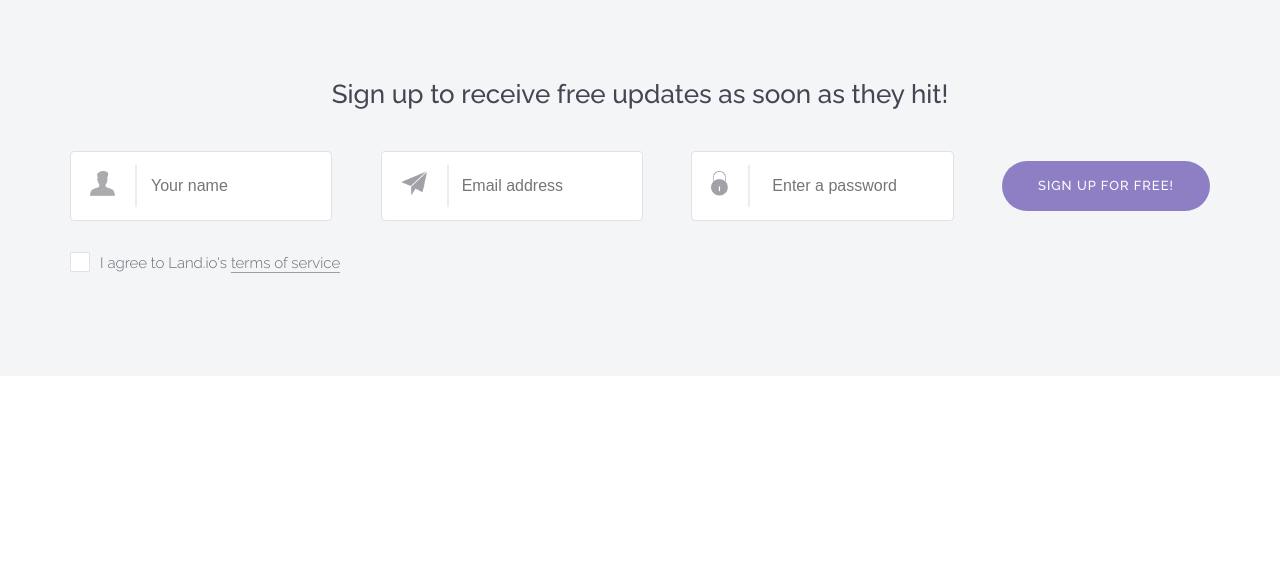
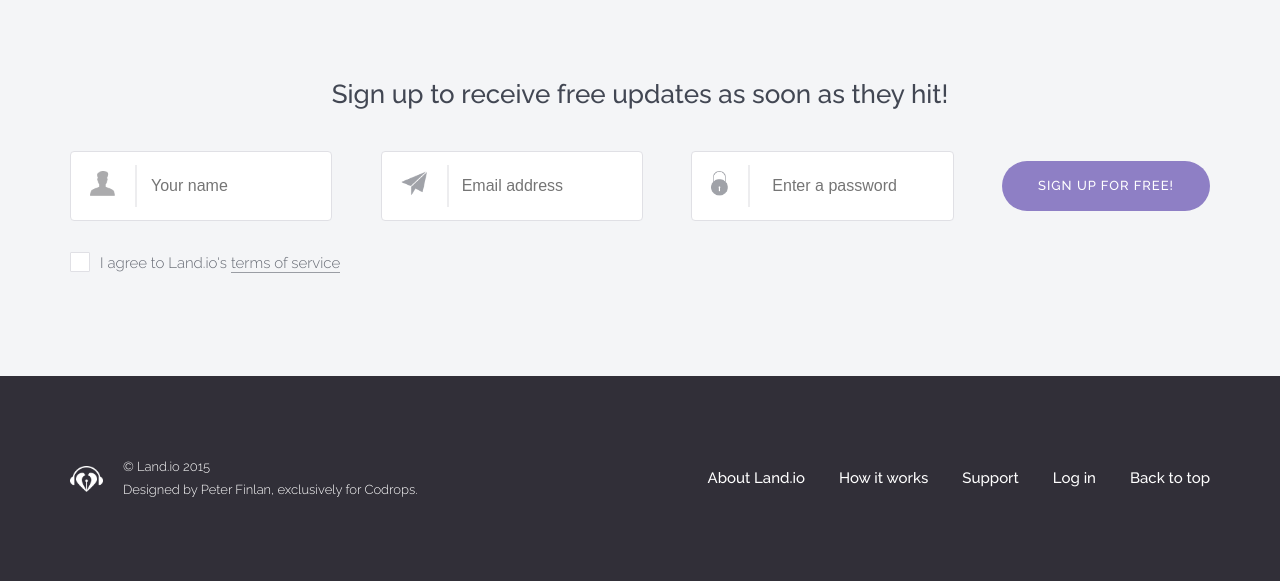
Before and after one commit to migueldcepeda/land-io, a website: page index.html in a window 1280 px wide. Shown: the part 3650-4231 px from the top of the page. Before the commit the page ends 4026 px from the top, so only its background shows below. Drawn offline with Linux system fonts and the light colour scheme.

Commit message:
Add footer section

```diff
--- a/index.html
+++ b/index.html
@@ -226,7 +226,29 @@
                     </div>
                 </div>
             </section>
+        </main>
 
-        </main>
+        <footer class="footer">
+            <div class="row">
+                <div class="footer__content">
+                    <div class="footer__copyright">
+                        <img class="footer__logo" src="./img/logo.png" alt="footer logo">
+                        <div class="footer__text">
+                            <p>&copy; Land.io 2015</p>
+                            <p>Designed by Peter Finlan, exclusively for Codrops.</p>
+                        </div>
+                    </div>
+                    <div class="footer__navigation">
+                        <ul class="footer__list">
+                            <li class="footer__nav-item">About Land.io</li>
+                            <li class="footer__nav-item">How it works</li>
+                            <li class="footer__nav-item">Support</li>
+                            <li class="footer__nav-item">Log in</li>
+                            <li class="footer__nav-item">Back to top</li>
+                        </ul>
+                    </div>
+                </div>
+            </div>
+        </footer>
     </body>
 </html>
--- /dev/null
+++ b/sass/_footer.scss
@@ -0,0 +1,35 @@
+.footer {
+    background-color: #312F38;
+    color: #FFFFFF;
+    padding: 8rem 0;
+
+    &__content {
+        display: flex;
+        align-items: center;
+    }
+
+    &__logo {
+        height: 2.6rem;
+        margin-right: 2rem;
+    }
+
+    &__copyright {
+        display: flex;
+        align-items: center;
+        margin-right: auto;
+    }
+
+    &__text {
+        font-size: 1.3rem;
+    }
+
+    &__list {
+        display: flex;
+        font-size: 1.5rem;
+        font-weight: 500;
+
+        .footer__nav-item:not(:last-child) {
+            margin-right: 3.4rem;
+        }
+    }
+}
--- a/sass/main.scss
+++ b/sass/main.scss
@@ -14,6 +14,7 @@
 
 /* --- LAYOUT --- */
 @import "grid";
+@import "footer";
 @import "header";
 
 /* --- PAGES --- */
```
Also changed, not shown: css/style.css.
